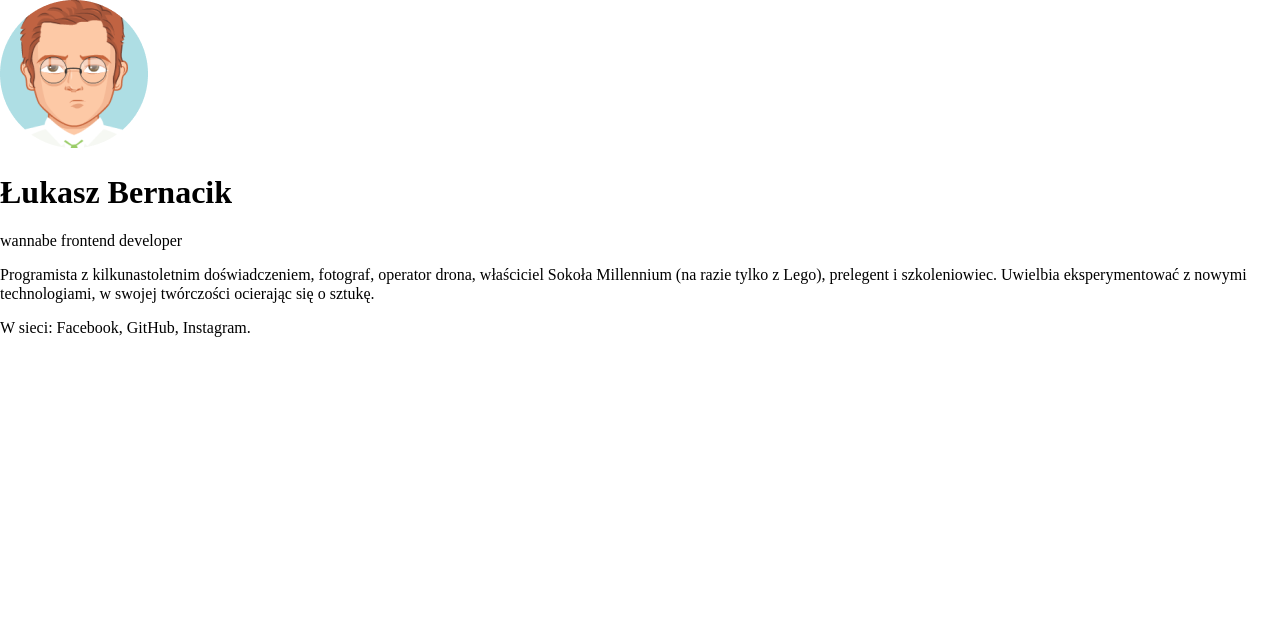
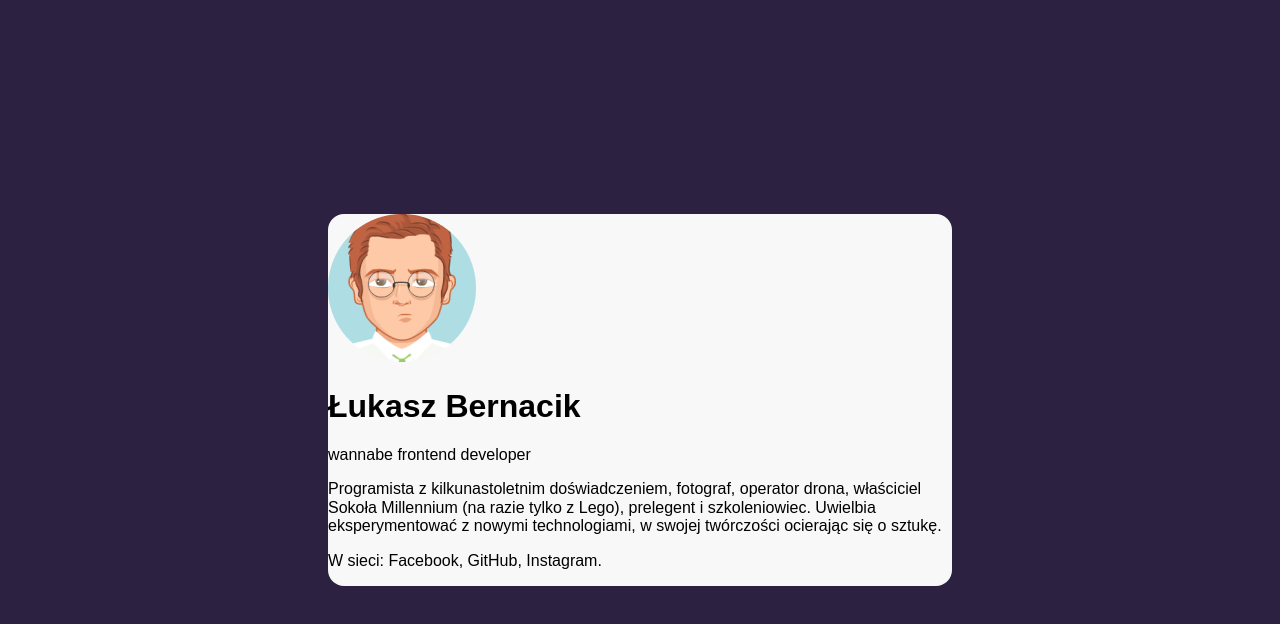
Before and after one commit to lukasz-bernacik/business-card, a plain HTML site: page index.html in a window 1280 px wide. Drawn offline with Linux system fonts and the light colour scheme.

Commit message:
add bem and style position, and backgrounds

```diff
--- a/index.html
+++ b/index.html
@@ -1,25 +1,28 @@
 <!DOCTYPE html>
 <html lang="pl">
   <head>
-    <meta charset="UTF-8">
-    <meta name="viewport" content="width=device-width, initial-scale=1.0">
-    <link rel="stylesheet" href="normalize.css">
-    <link rel="stylesheet" href="style.css">
+    <meta charset="UTF-8" />
+    <meta name="viewport" content="width=device-width, initial-scale=1.0" />
+    <link rel="stylesheet" href="normalize.css" />
+    <link rel="stylesheet" href="style.css" />
     <title>Wizytówka</title>
   </head>
   <body>
-
-    <main>
-        <article>
-            <img src="avatar.png" alt="">
-            <header>
-                <h1>Łukasz Bernacik</h1>
-                <p>wannabe frontend developer</p>
+    <main class="card">
+      <article class="person">
+        <img class="person__picture" src="avatar.png" alt="" />
+        <header class="person__header">
+          <h1 class="person__name">Łukasz Bernacik</h1>
+          <p class="person__position">wannabe frontend developer</p>
         </header>
-            <p>Programista z kilkunastoletnim doświadczeniem, fotograf, operator drona, właściciel Sokoła Millennium (na razie tylko z Lego), prelegent i szkoleniowiec. Uwielbia eksperymentować z nowymi technologiami, w swojej twórczości ocierając się o sztukę. </p>
-            <p>W sieci: Facebook, GitHub, Instagram.</p>
+        <p class="person__description">
+          Programista z kilkunastoletnim doświadczeniem, fotograf, operator
+          drona, właściciel Sokoła Millennium (na razie tylko z Lego), prelegent
+          i szkoleniowiec. Uwielbia eksperymentować z nowymi technologiami, w
+          swojej twórczości ocierając się o sztukę.
+        </p>
+        <p class="person__description">W sieci: Facebook, GitHub, Instagram.</p>
       </article>
     </main>
-
   </body>
 </html>
--- a/style.css
+++ b/style.css
@@ -7,3 +7,18 @@ html {
 *:after {
   box-sizing: inherit;
 }
+
+body {
+    background: #2C2141;
+    height: 100vh;
+    display: flex;
+    align-items: center;
+    justify-content: center;
+    font-family: Arial, Helvetica, sans-serif;
+}
+
+.card {
+    background: #F8F8F8;
+    border-radius: 16px;
+    max-width: 624px;
+}
```
Lines whose indentation alone changed are shown as unchanged.
